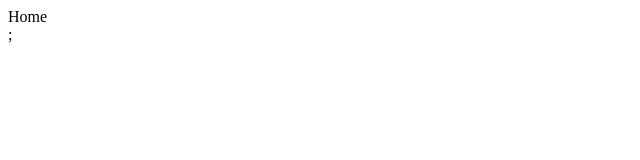
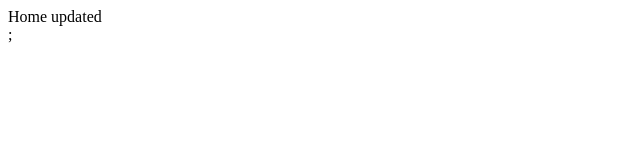
Before and after one commit to sandeep-groot/gatsbytesting, a Gatsby site: page / in a window 1280 px wide. Shown: the full height of the page, 0-640 px from the left. Built offline with nearby package versions, Linux system fonts and the light colour scheme; Gatsby itself is replaced by a stand-in of ours.

Commit message:
master up

```diff
--- a/src/components/HomePage/index.js
+++ b/src/components/HomePage/index.js
@@ -5,7 +5,7 @@
 
   return (
     <>
-      <div>Home</div>;
+      <div>Home updated</div>;
     </>
   );
 };
```
